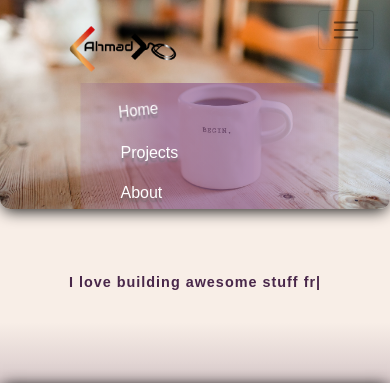
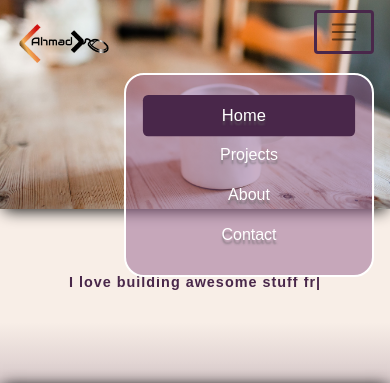
Before and after one commit to Ahmad-Saleh89/web-designing, a PHP site: page / in a window 390 px wide, after a click that opens the changed part. Shown: the top 383 px of the page. Run offline with PHP 8.4, Linux system fonts and the light colour scheme; some libraries are stand-ins or nearby versions; some web fonts are replaced.

Commit message:
main menu btn responsive

```diff
--- a/myPortfolio/scripts.js
+++ b/myPortfolio/scripts.js
@@ -1,4 +1,11 @@
 $(document).ready(function(){
+  // disappear nav list when click out:
+  // Note: show class is a bootstrap class @@@@
+  var $menuBtn = $('.navbar-toggler');
+  $menuBtn.focusout(function(){
+    $('.collapse').removeClass('show')
+  });
+
   // smooth scrolling:
   var $scrollLink = $('.scroll');
   $scrollLink.click(function(e){
--- a/myPortfolio/styles.css
+++ b/myPortfolio/styles.css
@@ -45,6 +45,9 @@ header {
   background: transparent;
   color: white;
   transform-origin: top; }
+  .navbar button {
+    border: 3px solid #49274a !important;
+    cursor: pointer; }
   .navbar .navbar-brand img {
     max-height: 65px;
     margin-left: 50px; }
@@ -76,6 +79,41 @@ header {
           transform: rotateY(20deg) skewX(6deg) skewY(-6deg);
           color: white; }
 
+@media only screen and (min-width: 375px) and (max-width: 991px) {
+  header {
+    overflow: visible; }
+
+  .navbar {
+    position: relative;
+    height: 55px; }
+    .navbar .navbar-brand img {
+      max-height: 55px;
+      margin-left: 0px; }
+    .navbar .collapse, .navbar .navbar-collapse {
+      position: relative;
+      margin-right: 0px;
+      justify-content: center; }
+      .navbar .collapse .navbar-nav, .navbar .navbar-collapse .navbar-nav {
+        transform: translate(0);
+        position: absolute;
+        height: auto;
+        width: 25%;
+        min-width: 250px;
+        padding: 20px;
+        right: 0px;
+        top: 0px;
+        border-radius: 20px;
+        border: 2px solid white;
+        background: rgba(148, 97, 142, 0.5);
+        z-index: 100; }
+        .navbar .collapse .navbar-nav a, .navbar .navbar-collapse .navbar-nav a {
+          text-align: center;
+          transform-origin: top; }
+          .navbar .collapse .navbar-nav a:hover, .navbar .collapse .navbar-nav a.active, .navbar .navbar-collapse .navbar-nav a:hover, .navbar .navbar-collapse .navbar-nav a.active {
+            transform: scale(1.03);
+            padding-right: 10px;
+            background: #49274a;
+            border-radius: 5px; } }
 .header-img {
   width: 100%;
   height: 100%;
--- a/myPortfolio/styles.sass
+++ b/myPortfolio/styles.sass
@@ -53,6 +53,9 @@ header
   background: transparent
   color: white
   transform-origin: top
+  button
+    border: 3px solid $myDarkCol !important
+    cursor: pointer
   .navbar-brand
     img
       max-height: 65px
@@ -84,6 +87,44 @@ header
         &.active
           transform: rotateY(20deg) skewX(6deg) skewY(-6deg)
           color: white
+
+@media only screen and (min-width: 375px) and (max-width: 991px)
+  header
+    overflow: visible
+  .navbar
+    position: relative
+    height: 55px
+    .navbar-brand
+      img
+        max-height: 55px
+        margin-left: 0px
+    .collapse, .navbar-collapse
+      position: relative
+      margin-right: 0px
+      justify-content: center
+      .navbar-nav
+        transform: translate(0)
+        position: absolute
+        height: auto
+        width: 25%
+        min-width: 250px
+        padding: 20px
+        right: 0px
+        top: 0px
+        border-radius: 20px
+        border: 2px solid white
+        background: rgba($myColor, .5)
+        z-index: 100
+        a
+          text-align: center
+          transform-origin: top
+          &:hover, &.active
+            transform: scale(1.03)
+            padding-right: 10px
+            background: $myDarkCol
+            border-radius: 5px
+
+
 
 .header-img
   width: 100%
```
Also changed, not shown: other parts of myPortfolio/styles.css (+12 -11 lines), other parts of myPortfolio/styles.sass (+12 -11 lines), 1 other file.
